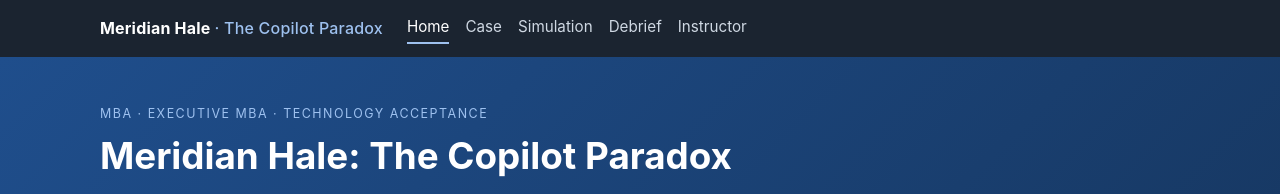
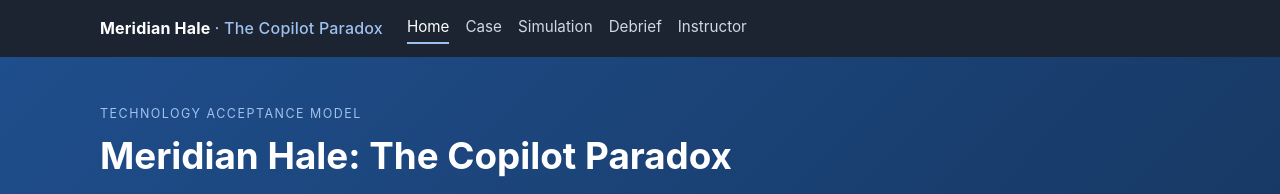
Before and after one commit to AneeshBanerjee/TAM.Simulation, a plain HTML site: page index.html in a window 1280 px wide. Shown: the top 194 px of the page. Drawn offline with Linux system fonts and the light colour scheme.

Commit message:
Update kicker text in index.html

```diff
--- a/index.html
+++ b/index.html
@@ -13,7 +13,7 @@
 
   <section class="hero">
     <div class="wrap">
-      <div class="kicker">MBA · Executive MBA · Technology acceptance</div>
+      <div class="kicker">Technology acceptance model</div>
       <h1>Meridian Hale: The Copilot Paradox</h1>
       <p>Eight months after giving all 2,400 staff an AI assistant, a UK accounting and advisory firm is stuck at 57% weekly usage. Partners barely use the tool, one practice has banned it, and a client has found fabricated sources in a report. You have one year and £2.4m to make adoption work. The question is what "work" should mean.</p>
       <div class="btn-row" style="margin-top:1.4rem">
```
